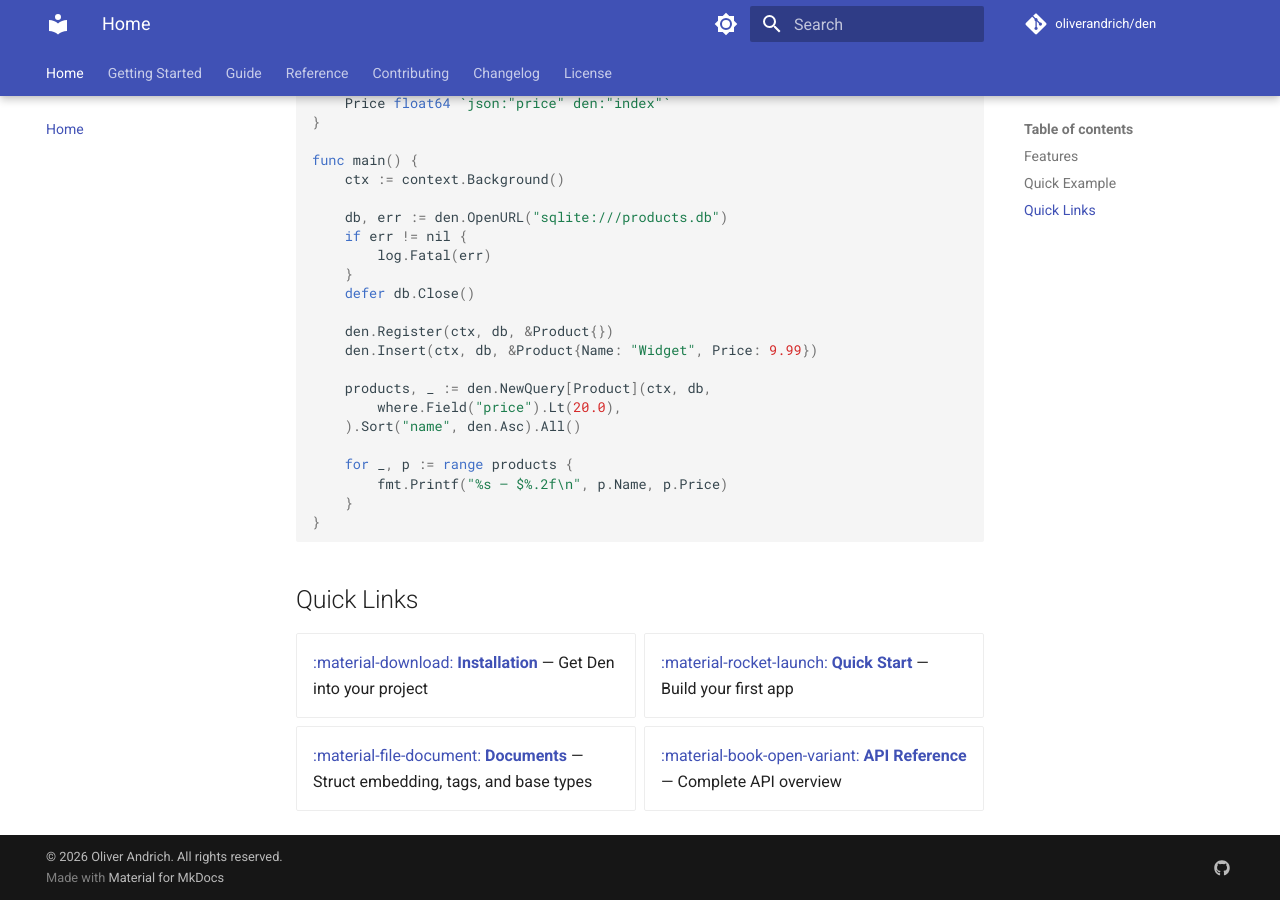
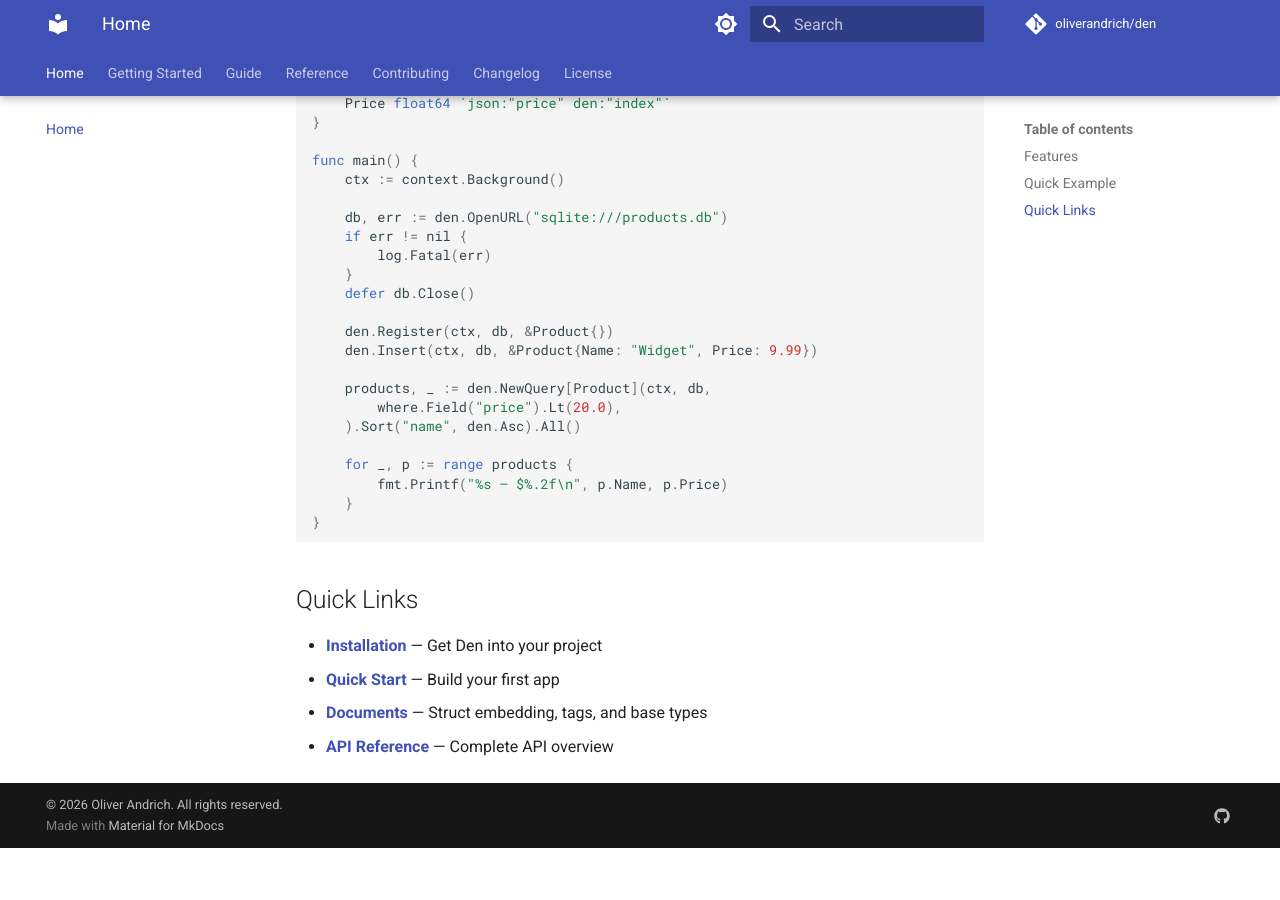
Before and after one commit to oliverandrich/den, an MkDocs documentation site: the page built from docs/index.md, in a window 1280 px wide and 900 px high, scrolled down 1563 px. Built offline with MkDocs 1.6.1 and Material for MkDocs 9.7.7, drawn with Linux system fonts in a browser that asks for light colours; comment, search, counter and statistics services are not loaded; after the commit the page ends 2411 px from its top, so only the background shows below that.

Commit message:
fix: remove unsupported Material icon syntax from index page

```diff
--- a/docs/index.md
+++ b/docs/index.md
@@ -67,11 +67,7 @@ func main() {
 
 ## Quick Links
 
-<div class="grid cards" markdown>
-
-- [:material-download: **Installation**](getting-started/installation.md) — Get Den into your project
-- [:material-rocket-launch: **Quick Start**](getting-started/quickstart.md) — Build your first app
-- [:material-file-document: **Documents**](guide/documents.md) — Struct embedding, tags, and base types
-- [:material-book-open-variant: **API Reference**](reference/api.md) — Complete API overview
-
-</div>
+- [**Installation**](getting-started/installation.md) — Get Den into your project
+- [**Quick Start**](getting-started/quickstart.md) — Build your first app
+- [**Documents**](guide/documents.md) — Struct embedding, tags, and base types
+- [**API Reference**](reference/api.md) — Complete API overview
```
